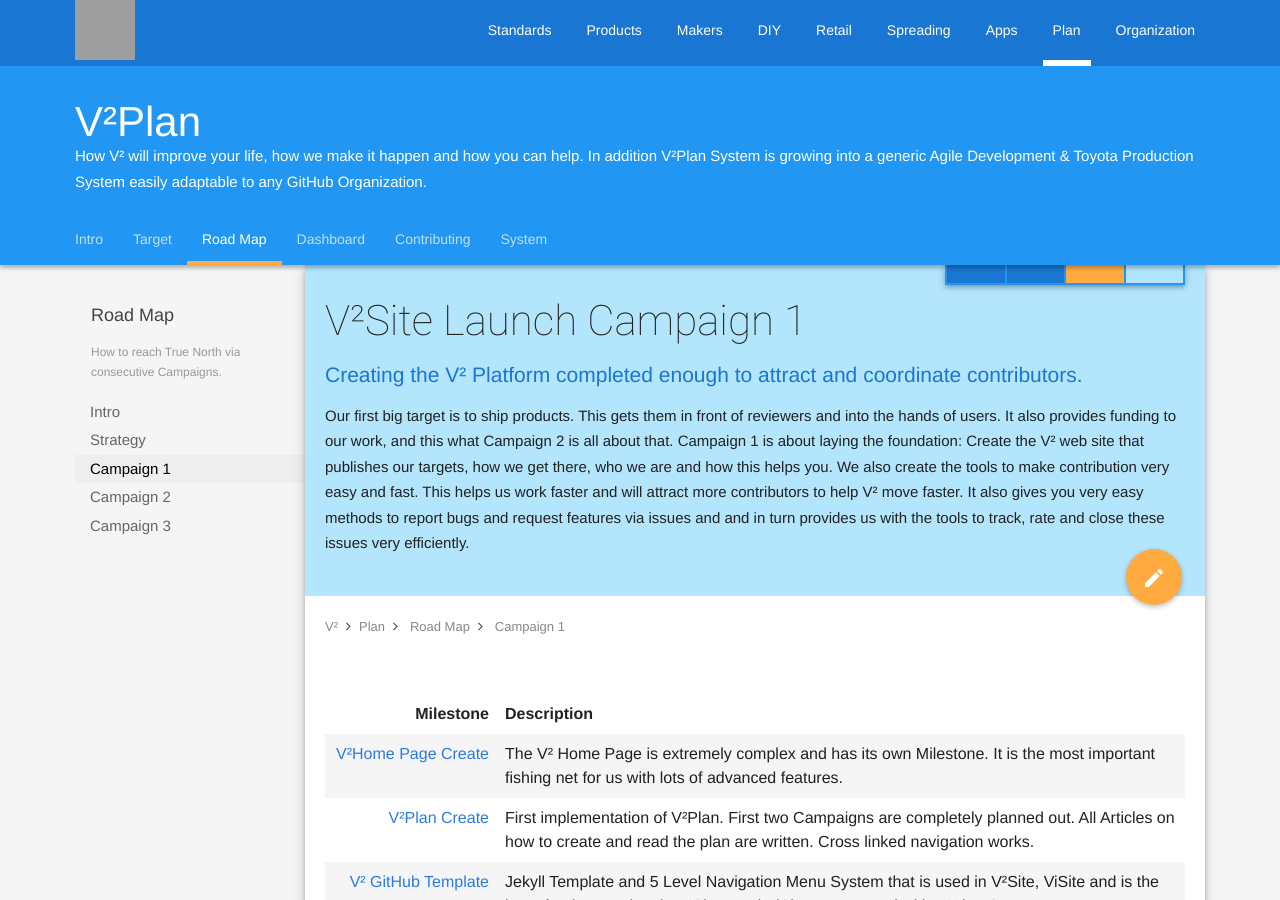
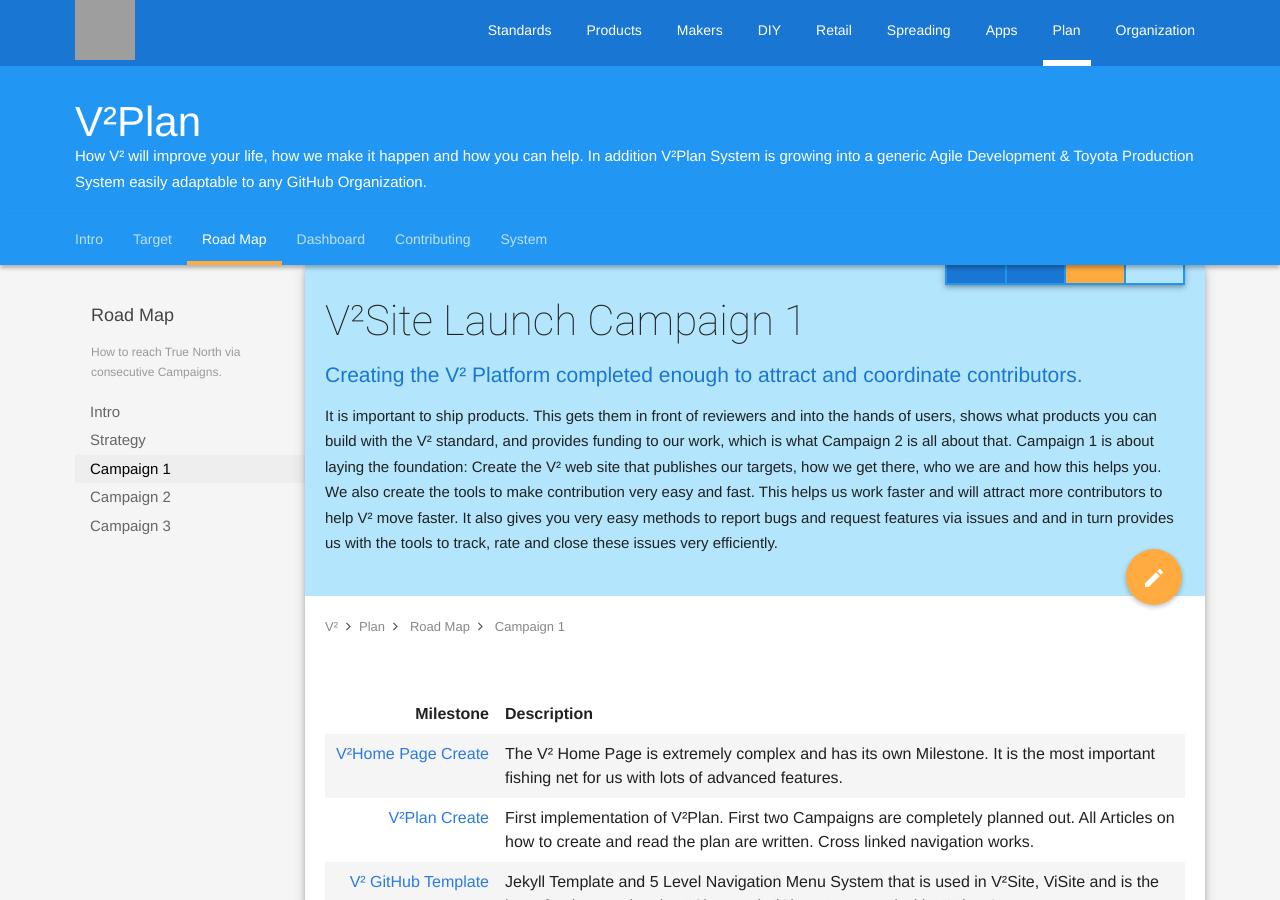
Before and after one commit to V-Squared/v2-Plan, a Jekyll site: the page built from road-map/campaign01.md, in a window 1280 px wide and 900 px high. Built offline with Jekyll 4.4.1, drawn with Linux system fonts in a browser that asks for light colours; grey boxes are pictures that could not be loaded.

Commit message:
tuned abstract

```diff
--- a/road-map/campaign01.md
+++ b/road-map/campaign01.md
@@ -2,7 +2,7 @@
 layout: page
 title: V²Site Launch Campaign 1
 subtitle: Creating the V² Platform completed enough to attract and coordinate contributors.
-abstract: Our first big target is to ship products. This gets them in front of reviewers and into the hands of users. It also provides funding to our work, and this what Campaign 2 is all about that. Campaign 1 is about laying the foundation&#58;  Create the V² web site that publishes our targets, how we get there, who we are and how this helps you. We also create the tools to make contribution very easy and fast. This helps us work faster and will attract more contributors to help V² move faster. It also gives you very easy methods to report bugs and request features via issues and and in turn provides us with the tools to track, rate and close these issues very efficiently.
+abstract: It is important to ship products. This gets them in front of reviewers and into the hands of users, shows what products you can build with the V² standard, and provides funding to our work, which is what Campaign 2 is all about that. Campaign 1 is about laying the foundation&#58;  Create the V² web site that publishes our targets, how we get there, who we are and how this helps you. We also create the tools to make contribution very easy and fast. This helps us work faster and will attract more contributors to help V² move faster. It also gives you very easy methods to report bugs and request features via issues and and in turn provides us with the tools to track, rate and close these issues very efficiently.
 issueNo: 97
 readiness:
   - is-complete
```
